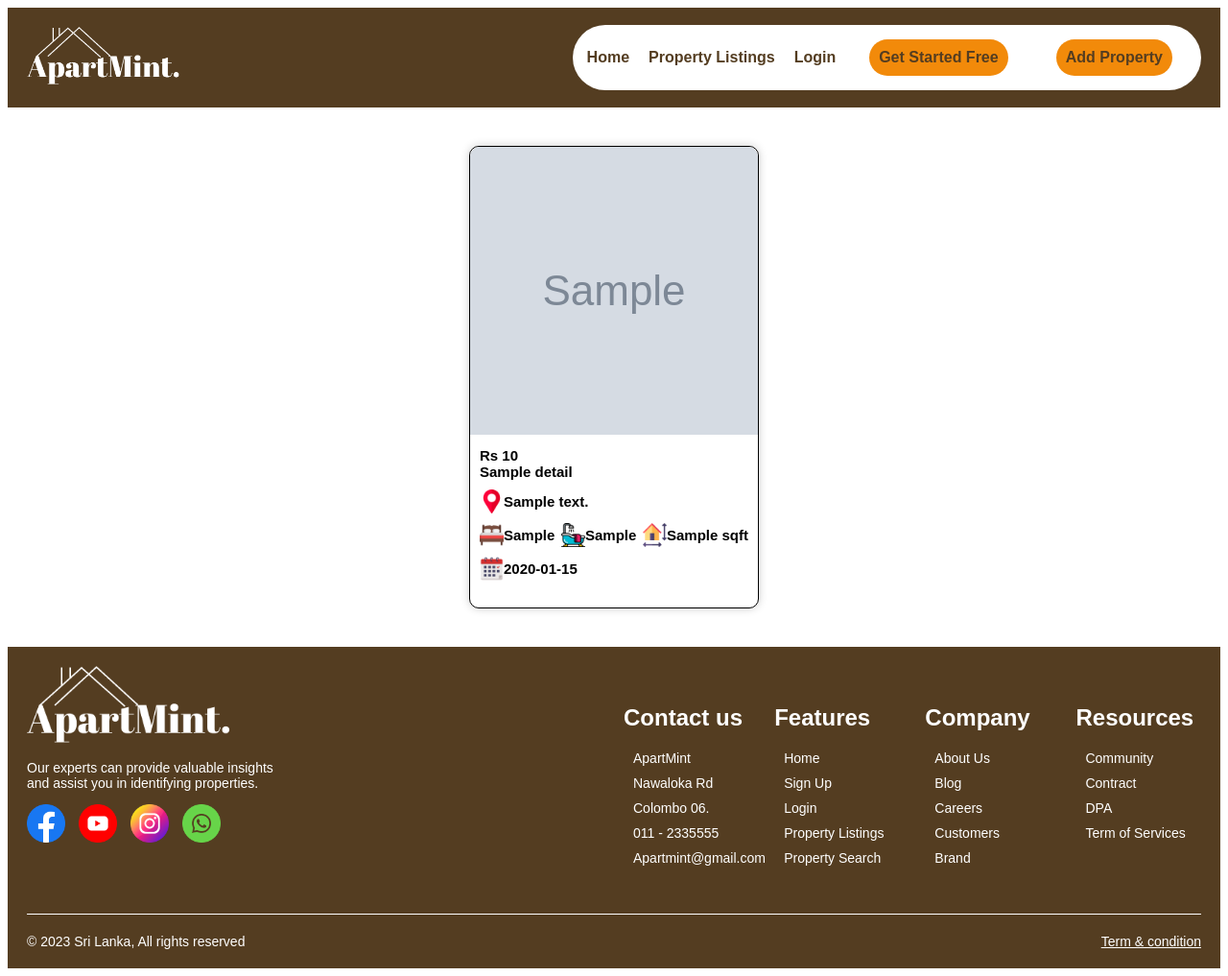
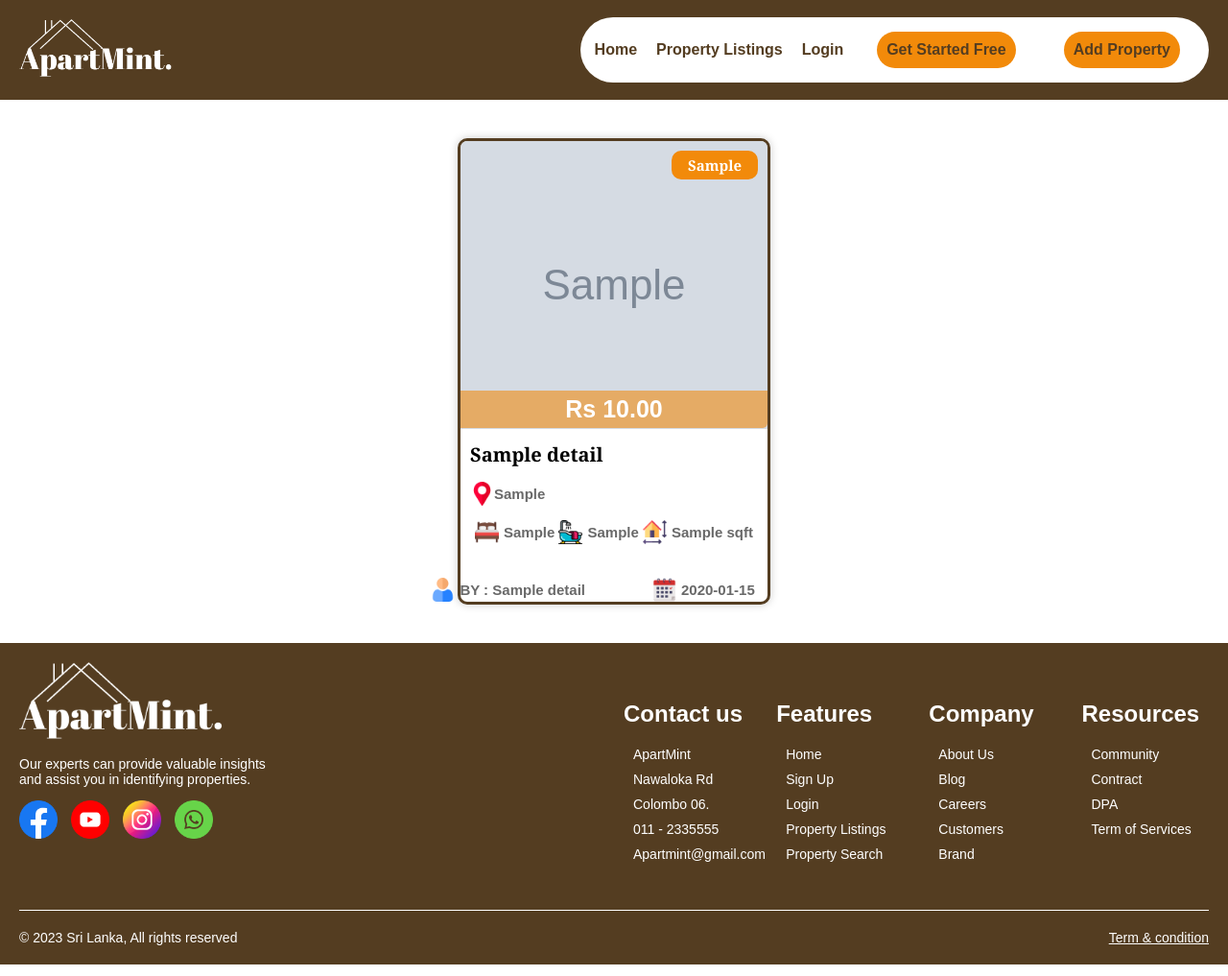
Before and after one commit to Kavindu-TechLab/Online-Apartment-Seles-System, a PHP site: page /all_listings.php in a window 1280 px wide. Shown: the whole page at 96% size. Run offline with PHP 8.4, Linux system fonts and the light colour scheme; tables that the repository leaves empty or names only in its code hold one stand-in row (values such as "Sample post"); grey boxes marked "Sample" are stand-in pictures.

Commit message:
fix listing post bug

```diff
--- a/all_listings.php
+++ b/all_listings.php
@@ -38,21 +38,27 @@ session_start();
                 $firstImagePath = isset($imagePaths[0]) ? $imagePaths[0] : '';
 
                 echo '<div class="listing">';
+                    echo '<div class="listing-photo">';
                         if (!empty($firstImagePath)) {
-                    echo '<div class="listing-photo"><img src="process_php/' . $firstImagePath . '" alt="Listing Photo"></div>';
+                            echo '<div><img src="process_php/' . $firstImagePath . '" alt="Listing Photo"></div>';
                         } else {
                             echo '<div class="listing-photo">No Image Available</div>';
                         }
+                        echo '<div class="listing-price">Rs ' . $row['price'] . '.00</div>';
+                        echo '<div class="listing-type">' . $row['listing_type'] . '</div>';
+                    echo '</div>';
                     echo '<div class="listing-info">';
-                echo '<div class="listing-price">Rs ' . $row['price'] . '</div>';
                         echo '<div class="listing-title">' . $row['title'] . '</div>';
-                echo '<div class="listing-address"><img src="images/placeholder.png" alt="Bed">' . $row['address'] . '</div>';
+                        echo '<div class="listing-address"><img src="images/placeholder.png" alt="Bed">' . $row['city'] . '</div>';
                         echo '<div class="listing-icons">';
                         echo '<div class="icon-bed"><img src="images/bed.png" alt="Bed">' . $row['bedrooms'] . '</div>';
                         echo '<div class="icon-bath"><img src="images/bath.png" alt="Bath">' . $row['bathrooms'] . '</div>';
                         echo '<div class="icon-size"><img src="images/size.png" alt="Size">' . $row['size'] . ' sqft</div>';
                         echo '</div>';
+                        echo '<div class="listing-publish">';
                             echo '<div class="listing-date"><img src="images/calendar.png" alt="Date">' . date('Y-m-d', strtotime($row['date'])) . '</div>';
+                            echo '<div class="publisher-icon"><img src="images/user.png" alt="Publisher">BY : ' . $row['f_name'] . '</div>';
+                        echo '</div>';
                     echo '</div>';
                 echo '</div>';
             }
--- a/style/style_listings.css
+++ b/style/style_listings.css
@@ -1,4 +1,6 @@
 body {
+    margin: 0;
+    padding: 0;
     font-family: Arial, sans-serif;
 }
 
@@ -11,27 +13,62 @@ body {
 
 .listing {
     margin: 20px;
-    width: 300px;
+    width: 320px;
     height: 480px;
-    border: 1px solid black;
+    border: 3px solid rgba(84, 61, 33, 1);
     font-size: 15px;
     font-weight: bold;
     background-color: white;
-    color: black;
     cursor: pointer;
     transition: 0.3s;
     border-radius: 10px;
     box-shadow: 0 0 10px rgba(0, 0, 0, 0.2);
+    -webkit-border-radius: 10px;
+    -moz-border-radius: 10px;
+    -ms-border-radius: 10px;
+    -o-border-radius: 10px;
+}
+
+.listing-photo {
+    position: relative;
 }
 
 .listing-photo img {
     width: 100%;
     height: 300px;
-    border-top-left-radius: 10px;
-    border-top-right-radius: 10px;
+    border-top-left-radius: 7px;
+    border-top-right-radius: 7px;
     border-bottom-left-radius: 0;
     border-bottom-right-radius: 0;
     object-fit: cover;
+}
+
+.listing-price {
+    position: absolute;
+    width: 300px;
+    top: 260px;
+    font-size: 25px;
+    font-family:Arial, Helvetica, sans-serif;
+    text-align: center;
+    color: white;
+    background-color:rgba(242, 138, 10, 0.575);
+    padding: 5px 10px;
+    border-bottom-right-radius: 5px;
+    font-weight: bold;
+}
+
+.listing-type {
+    margin-top: 10px;
+    position: absolute;
+    width: 70px;
+    top: 0px;
+    left: 220px;
+    text-align: center;
+    font-family: Georgia, 'Times New Roman', Times, serif;
+    background-color: rgba(242, 138, 10, 1);
+    color: white;
+    padding: 5px 10px;
+    border-radius: 10px;
 }
 
 .listing-info {
@@ -39,14 +76,21 @@ body {
 
 }
 
-.listing-price {
+.listing-title {
+    margin-top: 10px;
+    margin-bottom: 10px;
+    font-size: 20px;
     font-weight: bold;
+    font-family: Georgia, 'Times New Roman', Times, serif;
 }
 
 .listing-address {
-    margin-top: 10px;
+    margin-top: 15px;
+    margin-bottom: 10px;
     display: flex;
     align-items: center;
+    color: dimgray;
+    position: relative;
 }
 
 .listing-address img {
@@ -57,12 +101,16 @@ body {
 .listing-icons {
     display: flex;
     justify-content: space-between;
-    margin-top: 10px;
+    margin-top: 15px;
+    margin-left: 5px;
+    margin-right: 5px;
+    color: dimgray;
 }
 
 .listing-icons img {
     max-width: 25px;
     max-height: 25px;
+    margin-right: 5px;
 }
 
 .listing-icons .icon-bed,
@@ -72,14 +120,33 @@ body {
     align-items: center;
 }
 
+.listing-publish {
+    margin-top: 15px;
+    display: flex;
+    justify-content: space-between;
+    color: dimgray;
+}
+
+.listing-publish img {
+    max-width: 25px;
+    max-height: 25px;
+    margin-right: 5px;
+}
+
 .listing-date {
-    margin-top: 10px;
+    position: relative;
+    left: 190px;
+    margin-top: 20px;
     margin-bottom: 10px;
     display: flex;
     align-items: center;
 }
 
-.listing-date img {
-    max-width: 25px;
-    max-height: 25px;
+.publisher-icon {
+    position: relative;
+    right: 180px;
+    margin-top: 20px;
+    margin-bottom: 10px;
+    display: flex;
+    align-items: center;
 }
```
Also changed, not shown: images/user.png (added). Lines whose indentation alone changed are shown as unchanged.
